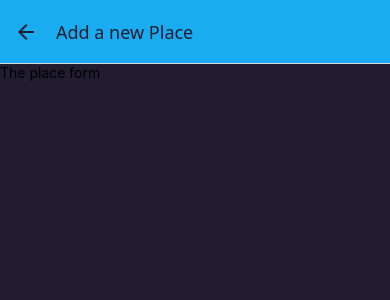
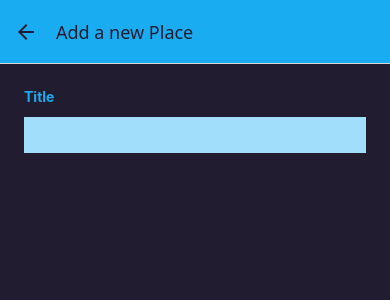
Before and after one commit to kaosi-anikwe/learning-react-native, a React Native app in the folder 07-native-features/: screen /AddPlace in a window 390 px wide. Shown: the top 300 px of the page. Built offline with nearby package versions, Linux system fonts and the light colour scheme.

Commit message:
feat: add ImagePicker component and integrate expo-image-picker for photo functionality in PlaceForm

```diff
--- a/07-native-features/app.json
+++ b/07-native-features/app.json
@@ -24,6 +24,14 @@
     },
     "web": {
       "favicon": "./assets/favicon.png"
-    }
+    },
+    "plugins": [
+      [
+        "expo-image-picker",
+        {
+          "cameraPermission": "The app needs to access your camera to take photos of your favorite places."
+        }
+      ]
+    ]
   }
 }
--- /dev/null
+++ b/07-native-features/components/Places/ImagePicker.js
@@ -0,0 +1 @@
+export default function ImagePicker() {}
--- a/07-native-features/components/Places/PlaceForm.js
+++ b/07-native-features/components/Places/PlaceForm.js
@@ -1,9 +1,44 @@
-import { Text, View } from "react-native";
+import { useState } from "react";
+import { ScrollView, StyleSheet, Text, TextInput, View } from "react-native";
+import { Colors } from "../../constants/colors";
 
 export default function PlaceForm() {
+  const [enteredTitle, setEnteredTitle] = useState("");
+
+  function changeTitleHandler(enteredText) {
+    setEnteredTitle(enteredText);
+  }
+
   return (
-    <View>
-      <Text>The place form</Text>
-    </View>
+    <ScrollView style={styles.form}>
+      <View>
+        <Text style={styles.label}>Title</Text>
+        <TextInput
+          style={styles.input}
+          onChangeText={changeTitleHandler}
+          value={enteredTitle}
+        />
+      </View>
+    </ScrollView>
   );
 }
+
+const styles = StyleSheet.create({
+  form: {
+    flex: 1,
+    padding: 24,
+  },
+  label: {
+    fontWeight: "bold",
+    marginBottom: 4,
+    color: Colors.primary500,
+  },
+  input: {
+    marginVertical: 8,
+    paddingHorizontal: 4,
+    paddingVertical: 8,
+    fontSize: 16,
+    borderBottomColor: Colors.primary700,
+    backgroundColor: Colors.primary100,
+  },
+});
--- a/07-native-features/package.json
+++ b/07-native-features/package.json
@@ -13,6 +13,7 @@
     "@react-navigation/native": "^7.1.31",
     "@react-navigation/native-stack": "^7.14.2",
     "expo": "~55.0.3",
+    "expo-image-picker": "~55.0.9",
     "expo-status-bar": "~55.0.4",
     "react": "19.2.0",
     "react-native": "0.83.2",
```
Also changed, not shown: 1 other file (tests, documents, lock files or other folders).
